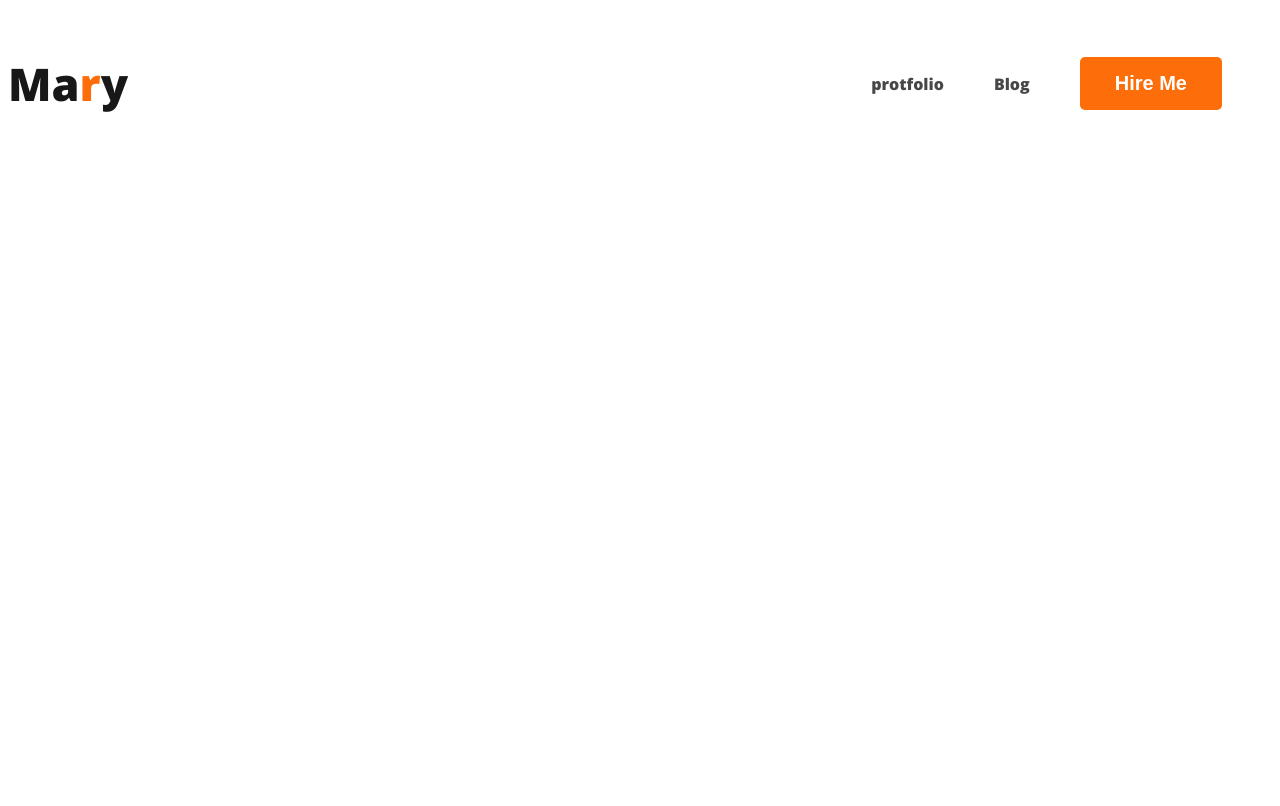
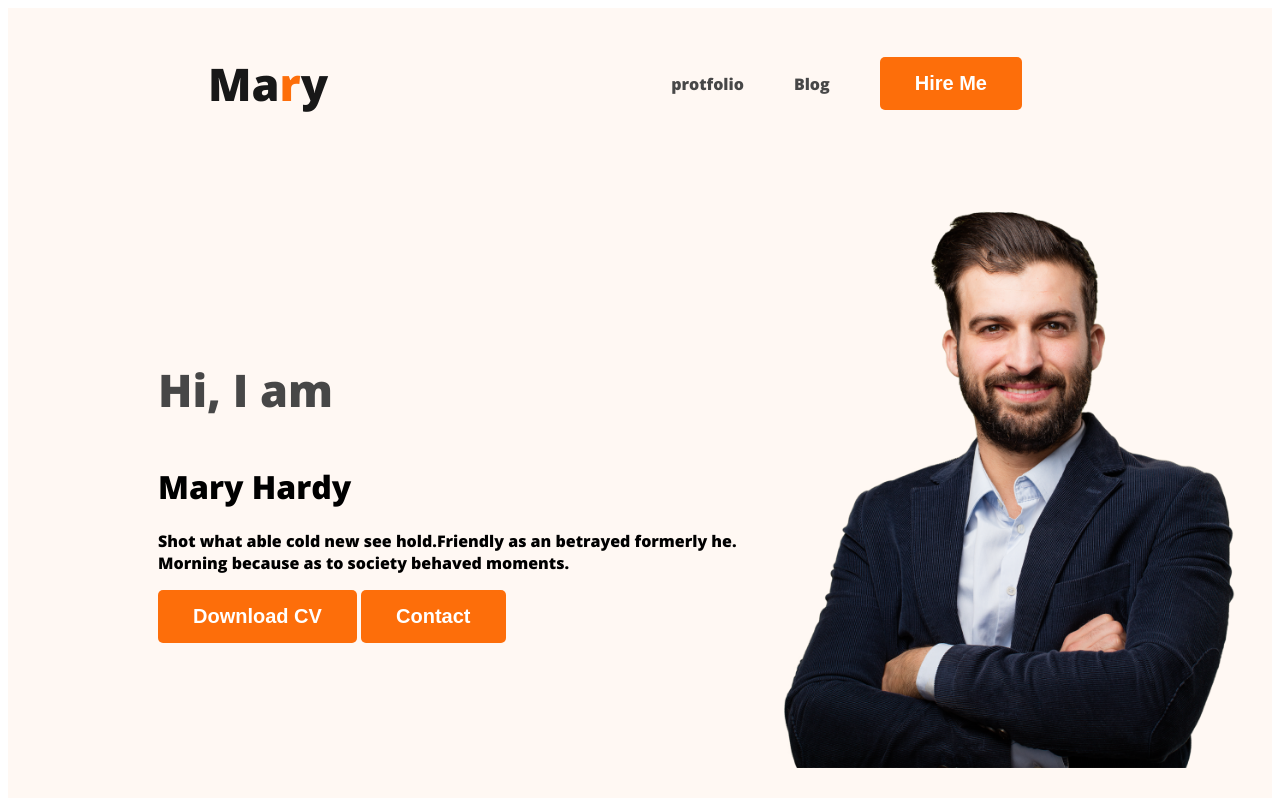
Before and after one commit to forhad12hossen/web-developer-protiflow, a plain HTML site: page index.html in a window 1280 px wide. Drawn offline with nearby package versions, Linux system fonts and the light colour scheme.

Commit message:
banner content added

```diff
--- a/index.html
+++ b/index.html
@@ -10,7 +10,7 @@
     <link rel="stylesheet" href="styles/protfolio.css">
 </head>
 <body>
-    <header>
+    <header class="header">
         <nav>
             <h3 class="nav-title">Ma<span class="text-primary">r</span>y</h3>
             <ul>
@@ -19,6 +19,16 @@
                 <li> <button class="button-primary">Hire Me</button> </li>
             </ul>
         </nav>
+        <div class="banner">
+            <div class="banner-content">
+                <h3 class="banner-greeting">Hi, I am</h3>
+                <h1 class="banner-title">Mary Hardy</h1>
+                <p>Shot what able cold new see hold.Friendly as an betrayed formerly he. Morning because as to society behaved moments.</p>
+                <button class="button-primary">Download CV</button>
+                <button class="button-primary">Contact</button>
+            </div>
+            <img class="profile-pic" src="images/hardy.png" alt="">
+        </div>
 
     </header>
     <main>
--- a/styles/protfolio.css
+++ b/styles/protfolio.css
@@ -3,6 +3,7 @@ nav{
     display: flex;
     justify-content: space-between;
     align-items: center;
+    margin: 0px 200px;
 
 }
 /* common shared styles */
@@ -38,3 +39,20 @@ nav a{
     text-decoration: none;
     color:  #474747;
 }
+/* header related styles */
+.header{
+    background-color: #FFF8F3;
+}
+.banner{
+    padding: 30px 30px 30px 150px;
+    display: flex;
+    align-items: center;
+}
+.banner-greeting{
+    color: #474747;
+    font-size: 45px;
+    font-weight: 600px;
+}
+.banner .profile-pic{
+    width: 500px;
+}
```
